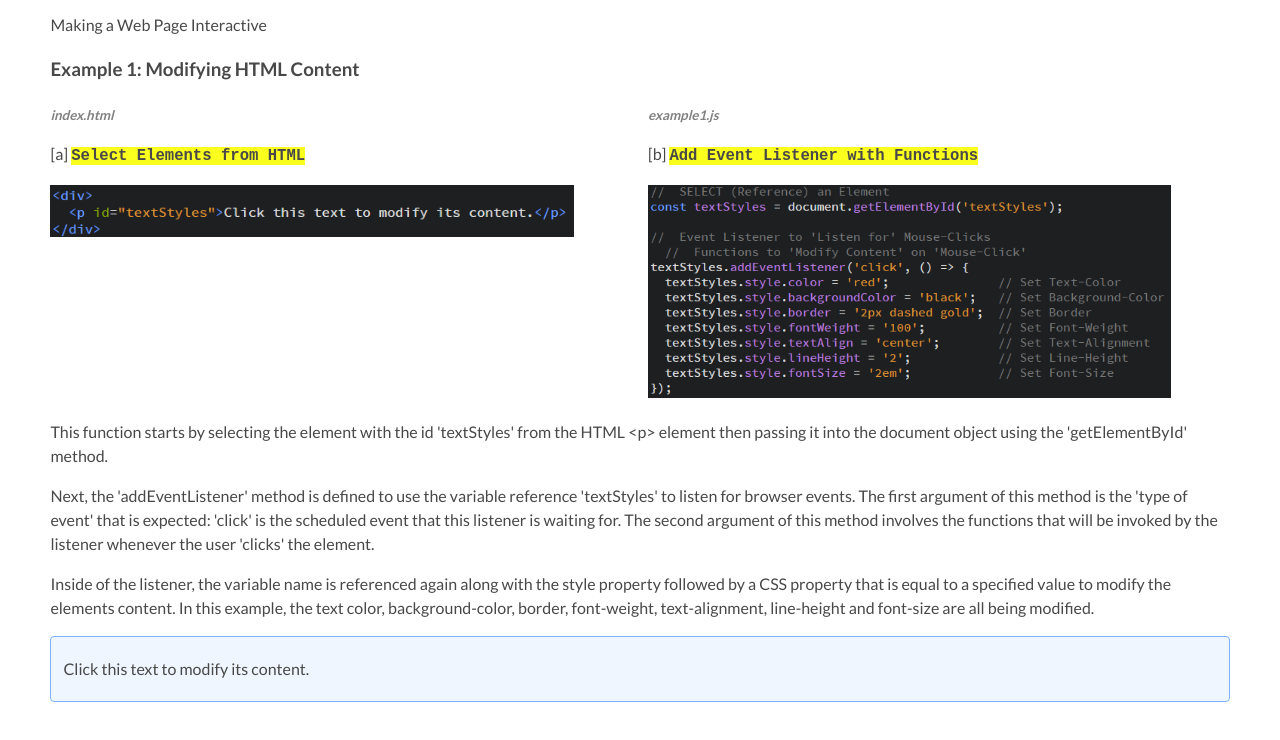
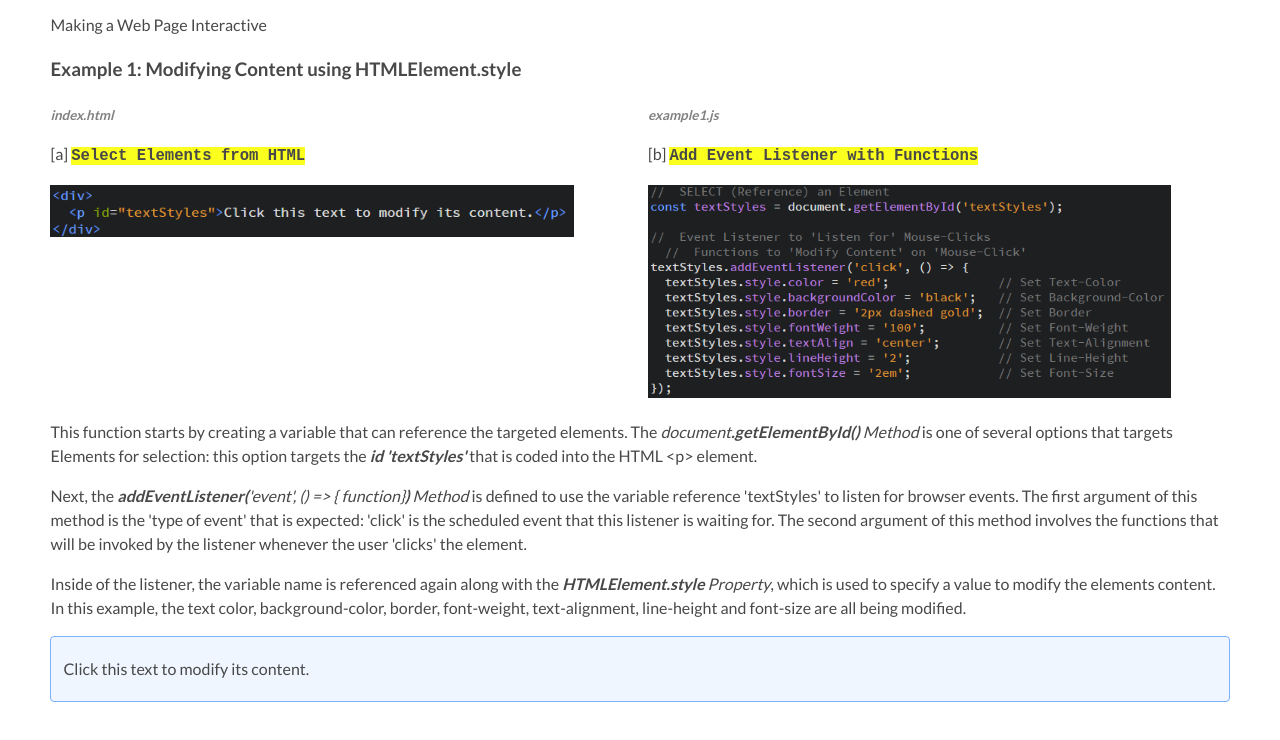
Before and after one commit to MisterMoody/javascriptDOM, a plain HTML site: page example1.html in a window 1280 px wide. Shown: the part 88-828 px from the top of the page. Drawn offline with Linux system fonts and the light colour scheme.

Commit message:
Modify Example 1: Modifying Content with HTMLElement.style Property

```diff
--- a/example1.html
+++ b/example1.html
@@ -9,7 +9,7 @@
     <p>Making a Web Page Interactive</p>
     <!-- -->
     <div class="exampleCollection">
-      <h3>Example 1: Modifying HTML Content</h3>
+      <h3>Example 1: Modifying Content using HTMLElement.style</h3>
 
       <div class="codeGroup">
         <div>
@@ -24,9 +24,9 @@
         </div>
       </div>
 
-      <p>This function starts by selecting the element with the id 'textStyles' from the HTML &#60;p&#62; element then passing it into the document object using the 'getElementById' method.</p>
-      <p>Next, the 'addEventListener' method is defined to use the variable reference 'textStyles' to listen for browser events. The first argument of this method is the 'type of event' that is expected: 'click' is the scheduled event that this listener is waiting for. The second argument of this method involves the functions that will be invoked by the listener whenever the user 'clicks' the element.</p>
-      <p>Inside of the listener, the variable name is referenced again along with the style property followed by a CSS property that is equal to a specified value to modify the elements content. In this example, the text color, background-color, border, font-weight, text-alignment, line-height and font-size are all being modified.</p>
+      <p>This function starts by creating a variable that can reference the targeted elements. The <em>document<b>.getElementById&#40;&#41;</b> Method</em> is one of several options that targets Elements for selection: this option targets the <em><b>id 'textStyles'</b></em> that is coded into the HTML &#60;p&#62; element.</p>
+      <p>Next, the <em><b>addEventListener&#40;</b>'event', &#40;&#41; &#61;&#62; &#123; function&#125;<b>&#41;</b> Method</em> is defined to use the variable reference 'textStyles' to listen for browser events. The first argument of this method is the 'type of event' that is expected: 'click' is the scheduled event that this listener is waiting for. The second argument of this method involves the functions that will be invoked by the listener whenever the user 'clicks' the element.</p>
+      <p>Inside of the listener, the variable name is referenced again along with the <em><b>HTMLElement.style</b> Property</em>, which is used to specify a value to modify the elements content. In this example, the text color, background-color, border, font-weight, text-alignment, line-height and font-size are all being modified.</p>
 
       <div class="exampleArea">
         <p id="textStyles">Click this text to modify its content.</p>
--- a/js/example1.js
+++ b/js/example1.js
@@ -7,10 +7,10 @@ textStyles.addEventListener('click', () => {
   textStyles.style.color = 'red';               // Set Text-Color on 'textStyles'
   textStyles.style.backgroundColor = 'black';   // Set Background-Color
   textStyles.style.border = '2px dashed gold';  // Set Border
+  textStyles.style.fontSize = '2em';            // Set Font-Size
   textStyles.style.fontWeight = '100';          // Set Font-Weight
   textStyles.style.textAlign = 'center';        // Set Text-Alignment
   textStyles.style.lineHeight = '2';            // Set Line-Height
-  textStyles.style.fontSize = '2em';            // Set Font-Size
 });
 
 
```
